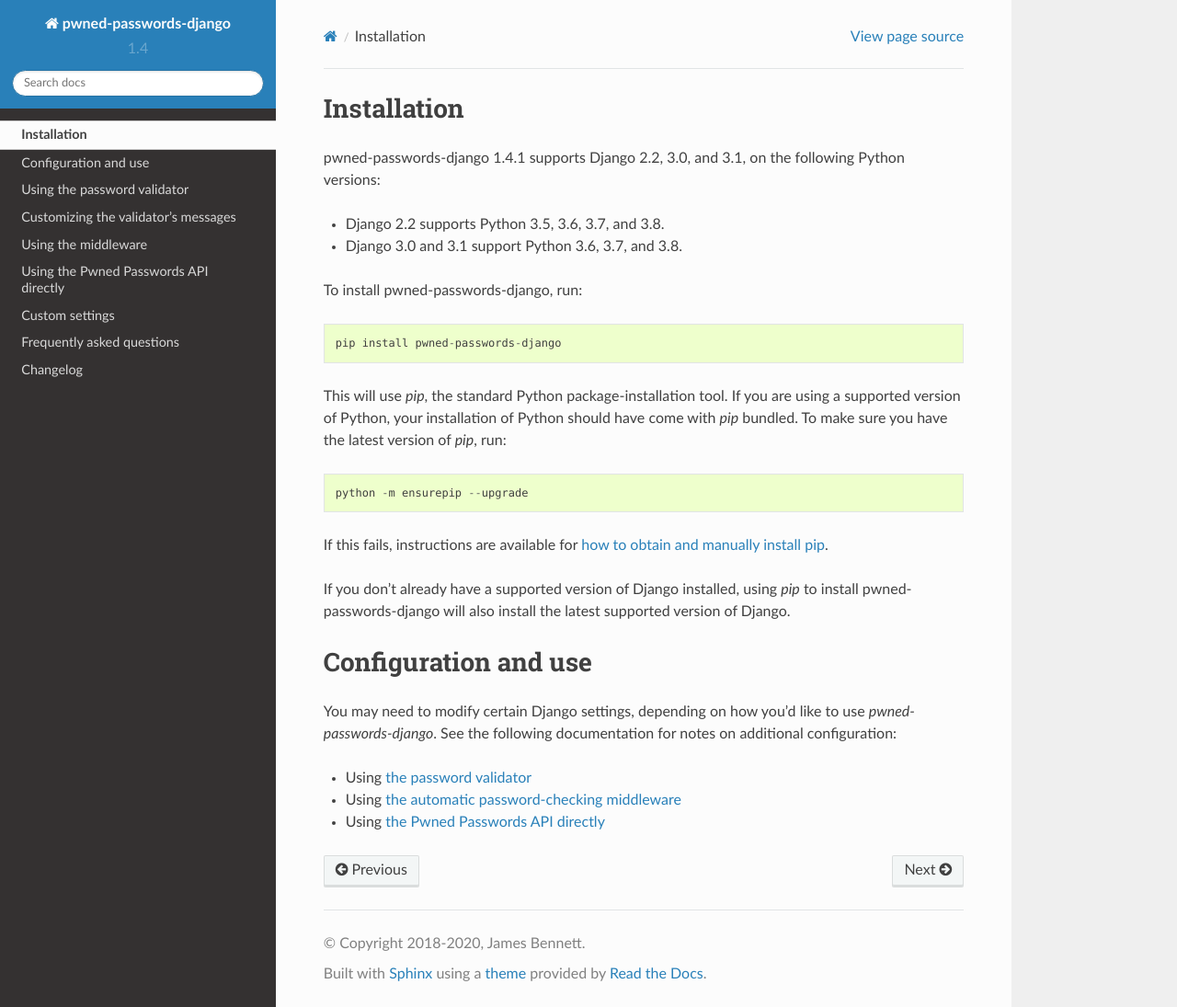
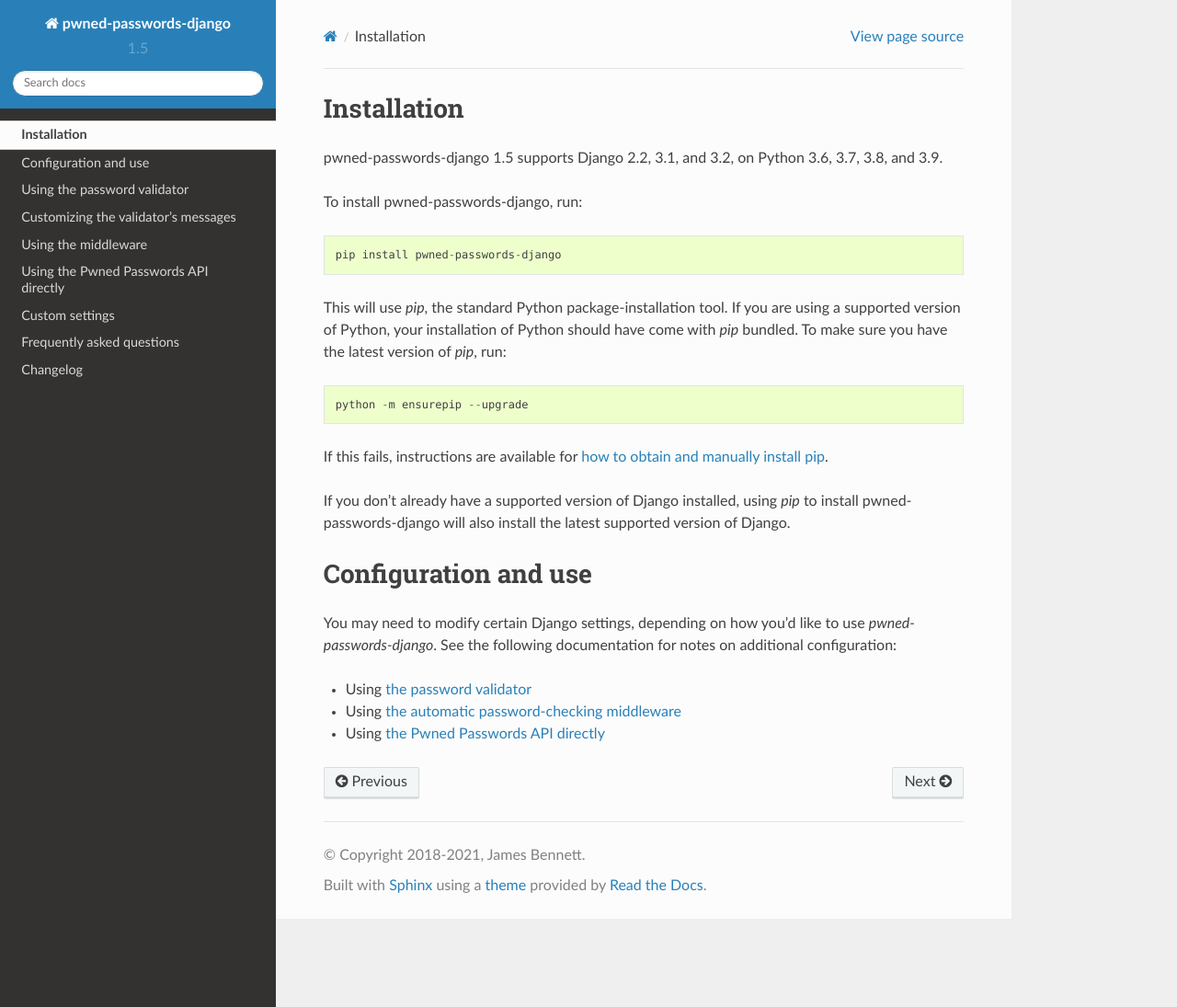
Before and after one commit to ubernostrum/pwned-passwords-django, a Sphinx documentation site: the page built from docs/install.rst, in a window 1280 px wide and 1095 px high. Shown: the whole window at 92% size. Built offline with Sphinx 7.4.7 and the Read the Docs theme 2.0.0, drawn with Linux system fonts in a browser that asks for light colours.

Commit message:
Prep a release.

```diff
--- a/docs/conf.py
+++ b/docs/conf.py
@@ -7,9 +7,9 @@
 source_suffix = ".rst"
 master_doc = "index"
 project = "pwned-passwords-django"
-copyright = "2018-2020, James Bennett"
-version = "1.4"
-release = "1.4.1"
+copyright = "2018-2021, James Bennett"
+version = "1.5"
+release = "1.5"
 exclude_trees = ["_build"]
 pygments_style = "sphinx"
 htmlhelp_basename = "pwned-passwords-djangodoc"
--- a/docs/faq.rst
+++ b/docs/faq.rst
@@ -11,8 +11,8 @@
 What versions of Django and Python are supported?
 -------------------------------------------------
 
-As of pwned-passwords-django |release|, Django 2.2, 3.0, and 3.1 are
-supported, on Python 3.5, (Django 2.2 only), 3.6, 3.7, and 3.8.
+As of pwned-passwords-django |release|, Django 2.2, 3.1, and 3.2 are
+supported, on Python 3.6, 3.7, 3.8, and 3.9.
 
 
 Should I use the validator, the middleware, or the API directly?
--- a/docs/install.rst
+++ b/docs/install.rst
@@ -4,12 +4,8 @@
 Installation
 ============
 
-pwned-passwords-django |release| supports Django 2.2, 3.0, and 3.1, on the
-following Python versions:
-
-* Django 2.2 supports Python 3.5, 3.6, 3.7, and 3.8.
-
-* Django 3.0 and 3.1 support Python 3.6, 3.7, and 3.8.
+pwned-passwords-django |release| supports Django 2.2, 3.1, and 3.2, on
+Python 3.6, 3.7, 3.8, and 3.9.
 
 To install pwned-passwords-django, run::
 
--- a/runtests.py
+++ b/runtests.py
@@ -10,6 +10,8 @@
 
 import os
 import sys
+
+from django.utils.crypto import get_random_string
 
 
 APP_DIR = os.path.abspath(os.path.dirname(__file__))
@@ -41,6 +43,7 @@
             "pwned_passwords_django.api": {"handlers": ["null"], "propagate": False}
         },
     },
+    "SECRET_KEY": get_random_string(12),
 }
 
 
```
Also changed, not shown: docs/changelog.rst (+7 -0 lines), setup.py (+5 -5 lines), 2 other files.
